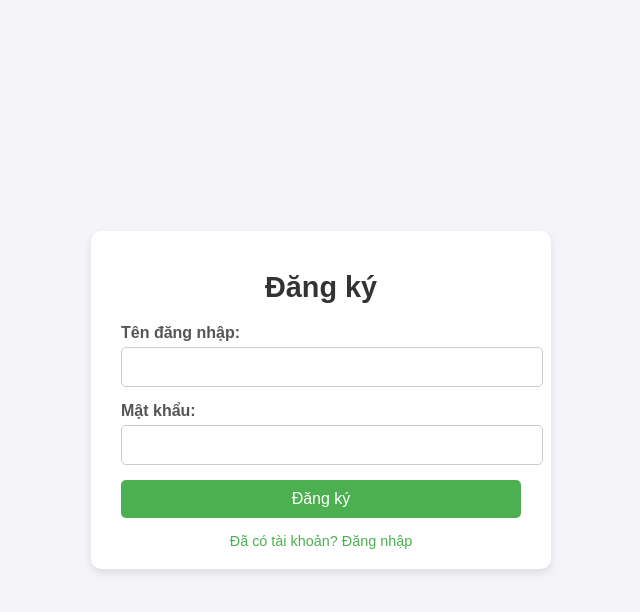
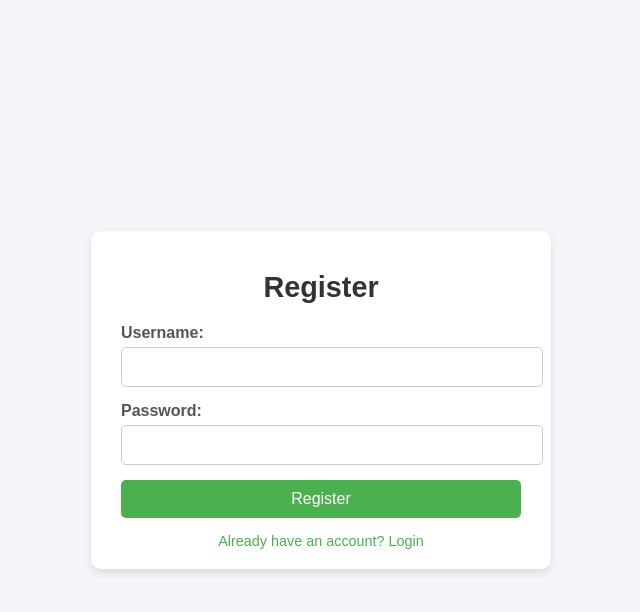
Before and after one commit to binhblackthui/LLMProject-TextClassification-Web, a Flask app: page /register in a window 1280 px wide. Shown: the top 612 px of the page, without its empty margins (319-959 px from the left). Run offline with Flask 3, Linux system fonts and the light colour scheme.

Commit message:
tran engl

```diff
--- a/app.py
+++ b/app.py
@@ -12,53 +12,53 @@ from functools import lru_cache
 import bleach
 from werkzeug.security import generate_password_hash, check_password_hash
 
-# Cấu hình logging
+# Configure logging
 logging.basicConfig(level=logging.INFO, format='%(asctime)s - %(levelname)s - %(message)s')
 logger = logging.getLogger(__name__)
 
-# Khởi tạo Flask app
+# Initialize Flask app
 app = Flask(__name__)
 app.config["SESSION_PERMANENT"] = False
 app.config["SESSION_TYPE"] = "filesystem"
 app.config["SECRET_KEY"] = os.getenv("SECRET_KEY", os.urandom(24).hex())
 Session(app)
 
-# Tải biến môi trường
+# Load environment variables
 load_dotenv()
 
-# Kết nối MongoDB
+# Connect to MongoDB
 mongo_uri = os.getenv("MONGO_URI", "mongodb+srv://binhblackthui:123@sentimentcluster.7hyqvuy.mongodb.net/sentiment_db?retryWrites=true&w=majority&appName=SentimentCluster")
 try:
-    client = MongoClient(mongo_uri, serverSelectionTimeoutMS=5000)  # Thêm timeout để tránh treo
-    db = client["sentiment_db"]  # Khớp với database name trong Atlas
-    users_collection = db["users"]      # Collection cho người dùng
-    predictions_collection = db["predictions"]  # Collection cho dữ liệu dự đoán
-    # Kiểm tra kết nối
+    client = MongoClient(mongo_uri, serverSelectionTimeoutMS=5000)  # Add timeout to avoid hanging
+    db = client["sentiment_db"]  # Match the database name in Atlas
+    users_collection = db["users"]      # Collection for users
+    predictions_collection = db["predictions"]  # Collection for predictions
+    # Test connection
     client.admin.command("ping")
-    logger.info("Kết nối MongoDB thành công")
+    logger.info("Connected to MongoDB successfully")
 except Exception as e:
-    logger.error(f"Lỗi kết nối MongoDB: {str(e)}")
-    raise Exception(f"Không thể kết nối đến MongoDB: {str(e)}")
+    logger.error(f"MongoDB connection error: {str(e)}")
+    raise Exception(f"Cannot connect to MongoDB: {str(e)}")
 
-# Tạo index cho collection
+# Create index for collections
 try:
     users_collection.create_index("username", unique=True)
     predictions_collection.create_index([("username", ASCENDING), ("timestamp", DESCENDING)])
-    logger.info("Tạo index thành công")
+    logger.info("Indexes created successfully")
 except Exception as e:
-    logger.warning(f"Lỗi tạo index, có thể đã tồn tại: {str(e)}")
+    logger.warning(f"Index creation error, might already exist: {str(e)}")
 
-# Tải mô hình và tokenizer
+# Load model and tokenizer
 try:
     model_path = "./sentiment_model/checkpoint-3000"
     tokenizer = AutoTokenizer.from_pretrained(model_path)
     model = AutoModelForSequenceClassification.from_pretrained(model_path)
-    logger.info("Tải mô hình thành công")
+    logger.info("Model loaded successfully")
 except Exception as e:
-    logger.error(f"Lỗi tải mô hình: {str(e)}")
-    raise Exception(f"Không thể tải mô hình: {str(e)}")
+    logger.error(f"Model loading error: {str(e)}")
+    raise Exception(f"Cannot load model: {str(e)}")
 
-# Hàm dự đoán cảm xúc
+# Emotion prediction function
 @lru_cache(maxsize=100)
 def predict_emotion(text):
     try:
@@ -68,13 +68,13 @@ def predict_emotion(text):
         probs = torch.nn.functional.softmax(outputs.logits, dim=-1)
         predicted_label = torch.argmax(probs, dim=-1).item()
         emotions = {0: "Sadness", 1: "Joy", 2: "Love", 3: "Anger", 4: "Fear", 5: "Surprise"}
-        logger.info(f"Dự đoán cảm xúc cho '{text[:20]}...': {emotions[predicted_label]}")
+        logger.info(f"Emotion prediction for '{text[:20]}...': {emotions[predicted_label]}")
         return emotions[predicted_label], probs[0].detach().numpy()
     except Exception as e:
-        logger.error(f"Lỗi dự đoán cảm xúc: {str(e)}")
+        logger.error(f"Emotion prediction error: {str(e)}")
         return "error", [0.0] * 6
 
-# Hàm tạo JWT
+# JWT creation function
 def create_jwt(username):
     payload = {
         "username": username,
@@ -83,19 +83,19 @@ def create_jwt(username):
     token = jwt.encode(payload, app.config["SECRET_KEY"], algorithm="HS256")
     return token
 
-# Hàm xác thực JWT
+# JWT verification function
 def verify_jwt(token):
     try:
         payload = jwt.decode(token, app.config["SECRET_KEY"], algorithms=["HS256"])
         return payload
     except jwt.ExpiredSignatureError:
-        logger.warning("JWT đã hết hạn")
+        logger.warning("JWT has expired")
         return None
     except jwt.InvalidTokenError:
-        logger.warning("JWT không hợp lệ")
+        logger.warning("Invalid JWT")
         return None
 
-# Route đăng ký
+# Register route
 @app.route("/register", methods=["GET", "POST"])
 def register():
     if request.method == "POST":
@@ -103,15 +103,15 @@ def register():
         password = request.form.get("password", "").strip()
 
         if not username or not password:
-            flash("Vui lòng nhập đầy đủ thông tin!", "error")
+            flash("Please fill in all fields!", "error")
             return redirect(url_for("register"))
 
         if len(username) < 4 or len(password) < 6:
-            flash("Tên đăng nhập tối thiểu 4 ký tự, mật khẩu tối thiểu 6 ký tự!", "error")
+            flash("Username must be at least 4 characters, password at least 6 characters!", "error")
             return redirect(url_for("register"))
 
         if users_collection.find_one({"username": username}):
-            flash("Tên đăng nhập đã tồn tại!", "error")
+            flash("Username already exists!", "error")
             return redirect(url_for("register"))
 
         hashed_password = generate_password_hash(password)
@@ -121,17 +121,17 @@ def register():
                 "password": hashed_password,
                 "created_at": datetime.utcnow().strftime("%Y-%m-%d %H:%M:%S")
             })
-            logger.info(f"Đăng ký thành công cho người dùng {username}")
-            flash("Đăng ký thành công! Vui lòng đăng nhập.", "success")
+            logger.info(f"Registration successful for user {username}")
+            flash("Registration successful! Please log in.", "success")
         except Exception as e:
-            logger.error(f"Lỗi lưu người dùng: {str(e)}")
-            flash("Lỗi khi đăng ký, hãy thử lại!", "error")
+            logger.error(f"Error saving user: {str(e)}")
+            flash("Error during registration, please try again!", "error")
             return redirect(url_for("register"))
         return redirect(url_for("login"))
 
     return render_template("register.html")
 
-# Route đăng nhập
+# Login route
 @app.route("/login", methods=["GET", "POST"])
 def login():
     if request.method == "POST":
@@ -142,28 +142,28 @@ def login():
         if user and check_password_hash(user["password"], password):
             token = create_jwt(username)
             session["jwt"] = token
-            logger.info(f"Người dùng {username} đăng nhập thành công")
+            logger.info(f"User {username} logged in successfully")
             return redirect(url_for("index"))
         else:
-            logger.warning(f"Đăng nhập thất bại cho người dùng {username}")
-            flash("Sai tên đăng nhập hoặc mật khẩu!", "error")
+            logger.warning(f"Login failed for user {username}")
+            flash("Invalid username or password!", "error")
             return render_template("login.html")
     return render_template("login.html")
 
-# Route đăng xuất
+# Logout route
 @app.route("/logout")
 def logout():
     session.pop("jwt", None)
-    flash("Đăng xuất thành công!", "success")
-    logger.info("Người dùng đã đăng xuất")
+    flash("Logged out successfully!", "success")
+    logger.info("User logged out")
     return redirect(url_for("login"))
 
-# Route chính
+# Main route
 @app.route("/", methods=["GET", "POST"])
 def index():
     token = session.get("jwt")
     if not token or not verify_jwt(token):
-        flash("Vui lòng đăng nhập!", "error")
+        flash("Please log in!", "error")
         return redirect(url_for("login"))
 
     username = verify_jwt(token)["username"]
@@ -171,16 +171,16 @@ def index():
     if request.method == "POST":
         text = request.form.get("text", "").strip()
         if not text:
-            flash("Vui lòng nhập văn bản!", "error")
+            flash("Please enter text!", "error")
             return redirect(url_for("index"))
         if len(text) > 1000:
-            flash("Văn bản quá dài! Tối đa 1000 ký tự.", "error")
+            flash("Text is too long! Maximum 1000 characters.", "error")
             return redirect(url_for("index"))
 
         text = bleach.clean(text)
         emotion, probabilities = predict_emotion(text)
         if emotion == "error":
-            flash("Lỗi khi xử lý văn bản!", "error")
+            flash("Error processing text!", "error")
             return redirect(url_for("index"))
 
         probabilities = [f"{p:.2%}" for p in probabilities]
@@ -195,25 +195,25 @@ def index():
         }
         try:
             predictions_collection.insert_one(prediction)
-            logger.info(f"Dự đoán thành công cho người dùng {username}")
+            logger.info(f"Prediction successful for user {username}")
 
         except Exception as e:
-            logger.error(f"Lỗi lưu dự đoán: {str(e)}")
+            logger.error(f"Error saving prediction: {str(e)}")
             return redirect(url_for("index"))
         return redirect(url_for("index"))
 
     predictions = list(predictions_collection.find({"username": username}).sort("timestamp", DESCENDING).limit(50))
     return render_template("index.html", predictions=predictions)
 
-# Route kiểm tra kết nối MongoDB
+# MongoDB connection test route
 @app.route("/test-db")
 def test_db():
     try:
         client.admin.command("ping")
-        return "Kết nối MongoDB thành công!"
+        return "MongoDB connection successful!"
     except Exception as e:
-        logger.error(f"Lỗi kiểm tra kết nối MongoDB: {str(e)}")
-        return f"Lỗi kết nối: {str(e)}"
+        logger.error(f"MongoDB connection test error: {str(e)}")
+        return f"Connection error: {str(e)}"
 
 if __name__ == "__main__":
     app.run(debug=True)
--- a/templates/register.html
+++ b/templates/register.html
@@ -3,12 +3,12 @@
 <head>
     <meta charset="UTF-8">
     <meta name="viewport" content="width=device-width, initial-scale=1.0">
-    <title>Đăng ký</title>
+    <title>Register</title>
     <link rel="stylesheet" href="{{ url_for('static', filename='login.css') }}">
 </head>
 <body>
     <div class="container">
-        <h1>Đăng ký</h1>
+        <h1>Register</h1>
         {% with messages = get_flashed_messages(with_categories=true) %}
             {% if messages %}
                 {% for category, message in messages %}
@@ -19,16 +19,16 @@
 
         <form method="POST" action="{{ url_for('register') }}">
             <div class="form-group">
-                <label for="username">Tên đăng nhập:</label>
+                <label for="username">Username:</label>
                 <input type="text" id="username" name="username" required>
             </div>
             <div class="form-group">
-                <label for="password">Mật khẩu:</label>
+                <label for="password">Password:</label>
                 <input type="password" id="password" name="password" required>
             </div>
-            <button type="submit">Đăng ký</button>
+            <button type="submit">Register</button>
         </form>
-        <a href="{{ url_for('login') }}" class="link">Đã có tài khoản? Đăng nhập</a>
+        <a href="{{ url_for('login') }}" class="link">Already have an account? Login</a>
     </div>
 </body>
 </html>
```
Also changed, not shown: templates/login.html (+6 -6 lines).
